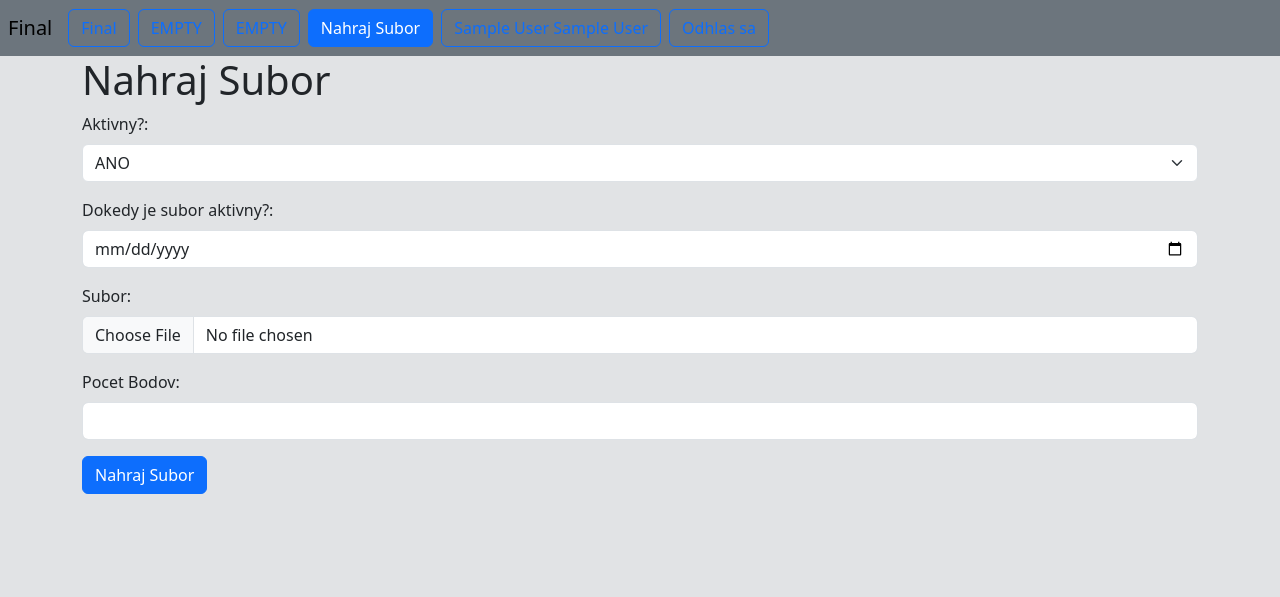
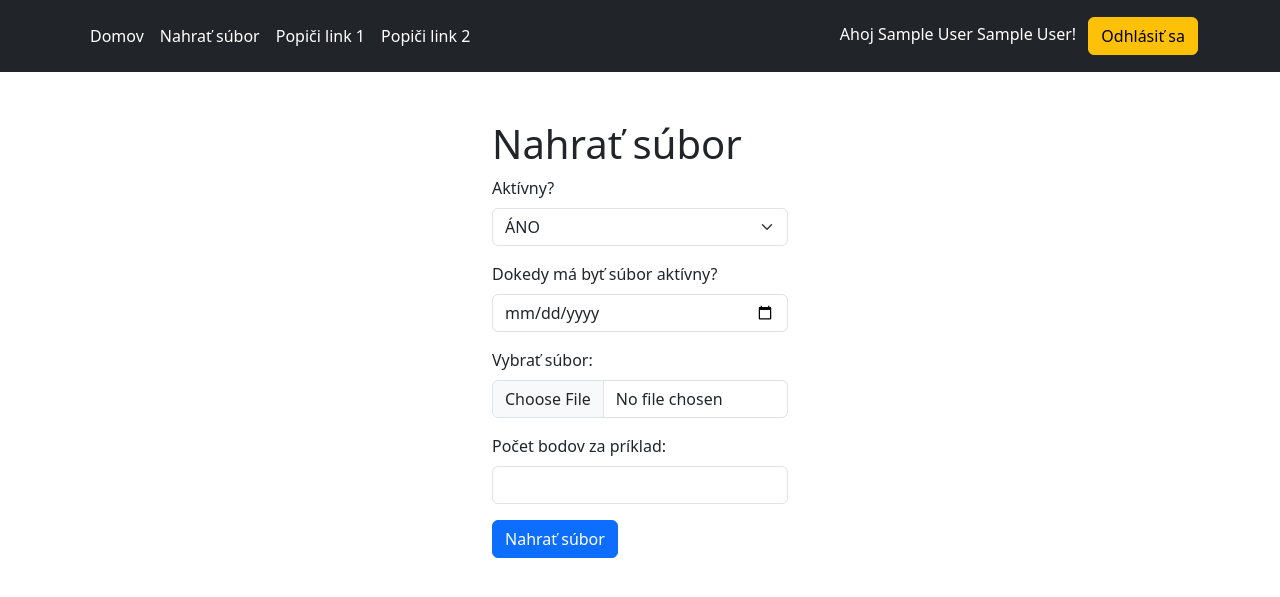
Before and after one commit to MatusVano/webte2_final, a PHP site: page /uploadFile.php in a window 1280 px wide. Shown: the top 597 px of the page. Run offline with PHP 8.4, Linux system fonts and the light colour scheme; the visitor is signed in with stand-in values (Sample User, id 1); some libraries are stand-ins or nearby versions.

Commit message:
uploadFile: refactor

```diff
--- a/components/loggedin_teacher_menu.php
+++ b/components/loggedin_teacher_menu.php
@@ -3,6 +3,7 @@
         <div class="d-flex flex-wrap align-items-center justify-content-center justify-content-lg-start">
             <ul class="nav col-12 col-lg-auto me-lg-auto mb-2 justify-content-center mb-md-0">
                 <li><a href="/" class="nav-link px-2 text-white">Domov</a></li>
+                <li><a href="/uploadFile.php" class="nav-link px-2 text-white">Nahrať súbor</a></li>
                 <li><a href="/" class="nav-link px-2 text-white">Popiči link 1</a></li>
                 <li><a href="/" class="nav-link px-2 text-white">Popiči link 2</a></li>
             </ul>
--- a/uploadFile.php
+++ b/uploadFile.php
@@ -1,10 +1,13 @@
 <?php
+ini_set('display_errors', 1);
+ini_set('display_startup_errors', 1);
+error_reporting(E_ALL);
 
 session_start();
 
 require_once('config.php');
 
-if(!isset($_SESSION["loggedin"]) || $_SESSION["loggedin"] === false || $_SESSION["type"] !== "Teacher"){
+if (!isset($_SESSION["loggedin"]) || $_SESSION["loggedin"] === false || $_SESSION["type"] !== "Teacher") {
     header("location: index.php");
     exit;
 }
@@ -14,16 +17,9 @@ $err_msg = "";
 //sudo chown -R www-data:www-data /var/www
 //sudo chmod -R g+rwX /var/www
 
-ini_set('display_errors', 1);
-ini_set('display_startup_errors', 1);
-error_reporting(E_ALL);
-
 try {
-    $db = new PDO("mysql:host=$hostname;dbname=$dbname", $username, $password);
-    $db->setAttribute(PDO::ATTR_ERRMODE, PDO::ERRMODE_EXCEPTION);
-
-    if (isset($_POST['active'])){
-        if (isset($_FILES['my_file']['name']) && ($_FILES['my_file']['name']!="")){
+    if (isset($_POST['active'])) {
+        if (isset($_FILES['my_file']['name']) && ($_FILES['my_file']['name'] != "")) {
             // Where the file is going to be stored
             $target_dir = "uploads/";
             $file = $_FILES['my_file']['name'];
@@ -31,13 +27,13 @@ try {
             $filename = $path['filename'];
             $ext = $path['extension'];
             $temp_name = $_FILES['my_file']['tmp_name'];
-            $path_filename_ext = $target_dir.$filename.".".$ext;
+            $path_filename_ext = $target_dir . $filename . "." . $ext;
 
             // Check if file already exists
             if (file_exists($path_filename_ext)) {
-                $err_msg = "<p class='p-3 mb-2 bg-warning text-dark'>Subor uz existuje.</p>";
-            }else{
-                move_uploaded_file($temp_name,$path_filename_ext);
+                $err_msg = "<p class='alert alert-danger mt-3 mb-3' role='alert'>Súbor už existuje!</p>";
+            } else {
+                move_uploaded_file($temp_name, $path_filename_ext);
 
                 $sql = "INSERT INTO files (active, active_end, source, points) VALUES (:active, :active_end, :source, :points)";
 
@@ -53,16 +49,19 @@ try {
 
                 unset($stmt);
 
-                $err_msg = '<p class="p-3 mb-2 bg-success text-white"> Subor nahraty Uspesne.</p>';
-
+                $err_msg = "<p class='alert alert-success mt-3 mb-3' role='alert'>Súbor bol úspešne nahraný!</p>";
             }
         }
     }
+} catch (PDOException $e) {
+    echo $e->getMessage();
+}
 
-    ?>
+?>
 
 <!DOCTYPE html>
 <html lang="sk">
+
 <head>
     <meta charset="UTF-8">
     <meta http-equiv="X-UA-Compatible" content="IE=edge">
@@ -75,52 +74,31 @@ try {
     <link href="style.css" rel="stylesheet">
 </head>
 
-<body class="bg-secondary" style="--bs-bg-opacity: .2;">
-    <nav class="navbar navbar-expand-lg navbar-light bg-secondary">
-        <a class="navbar-brand ml-1" href="index.php">Final</a>
-        <button class="navbar-toggler" type="button" data-toggle="collapse" data-target="#navbarNav" aria-controls="navbarNav" aria-expanded="false" aria-label="Toggle navigation">
-            <span class="navbar-toggler-icon"></span>
-        </button>
-        <div class="collapse navbar-collapse" id="navbarNav">
-            <ul class="navbar-nav">
-                <li class="nav-item active">
-                    <a class="btn btn-outline-primary" href="index.php">Final</a>
-                </li>
-                <li class="nav-item">
-                    <a class="btn btn-outline-primary ml-1" href="#">EMPTY</a>
-                </li>
-                <li class="nav-item">
-                    <a class="btn btn-outline-primary ml-1" href="#">EMPTY</a>
-                </li>
+<body>
+    <?php
+    if (isset($_SESSION["loggedin"]) && $_SESSION["loggedin"] === true) {
+        if (isset($_SESSION["type"]) && $_SESSION["type"] == "Student") {
+            include 'components/loggedin_menu.php';
+        } elseif (isset($_SESSION["type"]) && $_SESSION["type"] == "Teacher") {
+            include 'components/loggedin_teacher_menu.php';
+        } else {
+            include 'components/loggedout_menu.php';
+        }
+    } elseif (isset($_SESSION['access_token']) && $_SESSION['access_token']) {
+        if (isset($_SESSION["type"]) && $_SESSION["type"] == "Student") {
+            include 'components/loggedin_menu.php';
+        } elseif (isset($_SESSION["type"]) && $_SESSION["type"] == "Teacher") {
+            include 'components/loggedin_teacher_menu.php';
+        } else {
+            include 'components/loggedout_menu.php';
+        }
+    } else {
+        include 'components/loggedout_menu.php';
+    }
+    ?>
 
-                <?php
-                if(isset($_SESSION["loggedin"]) && $_SESSION["loggedin"] === true){
-                    if($_SESSION["type"] === "Teacher"){ ?>
-                        <li class="nav-item">
-                            <a class="btn btn-primary ml-1" href="uploadFile.php">Nahraj Subor</a>
-                        </li>
-                        <?php
-                    }
-                    ?>
-                    <li class="nav-item">
-                        <a class="btn btn-outline-primary ml-1" href="#"><?php echo $_SESSION["first_name"] . " " . $_SESSION["surname"]; ?></a>
-                    </li>
-
-                    <li class="nav-item">
-                        <a class="btn btn-outline-primary ml-1" href="authentification/logout.php">Odhlas sa</a>
-                    </li>
-                    <?php
-                }else{ ?>
-                    <li class="nav-item">
-                        <a class="btn btn-outline-primary ml-1" href="authentification/index.php">Prihlás sa</a>
-                    </li>
-                <?php }?>
-            </ul>
-        </div>
-    </nav>
-
-    <div class="container-md">
-        <h1>Nahraj Subor</h1>
+    <div class="container mt-5 w-25">
+        <h1>Nahrať súbor</h1>
 
         <?php
         echo $err_msg;
@@ -128,29 +106,29 @@ try {
 
         <form name="form" action="#" method="post" enctype="multipart/form-data">
             <div class="mb-3">
-                <label for="InputActive" class="form-label">Aktivny?: </label>
+                <label for="InputActive" class="form-label">Aktívny? </label>
                 <select name="active" id=InputActive" class="form-select">
-                    <option value="1" selected>ANO</option>
+                    <option value="1" selected>ÁNO</option>
                     <option value="0">NIE</option>
                 </select>
             </div>
 
             <div class="mb-3">
-                <label for="ActiveEnd" class="form-label">Dokedy je subor aktivny?: </label>
+                <label for="ActiveEnd" class="form-label">Dokedy má byť súbor aktívny? </label>
                 <input type="date" name="active_end" class="form-control" id="ActiveEnd" required>
             </div>
 
             <div class="mb-3">
-                <label for="InputFile" class="form-label">Subor: </label>
+                <label for="InputFile" class="form-label">Vybrať súbor: </label>
                 <input type="file" name="my_file" class="form-control" id="InputFile" required>
             </div>
 
             <div class="mb-3">
-                <label for="InputPoints" class="form-label">Pocet Bodov: </label>
+                <label for="InputPoints" class="form-label">Počet bodov za príklad: </label>
                 <input type="number" name="points" class="form-control" id="InputPoints" required>
             </div>
 
-            <button type="submit" class="btn btn-primary">Nahraj Subor</button>
+            <button type="submit" class="btn btn-primary">Nahrať súbor</button>
         </form>
     </div>
 
@@ -158,11 +136,5 @@ try {
     <script src="https://cdn.jsdelivr.net/npm/popper.js@1.12.9/dist/umd/popper.min.js" integrity="sha384-ApNbgh9B+Y1QKtv3Rn7W3mgPxhU9K/ScQsAP7hUibX39j7fakFPskvXusvfa0b4Q" crossorigin="anonymous"></script>
     <script src="https://cdn.jsdelivr.net/npm/bootstrap@4.0.0/dist/js/bootstrap.min.js" integrity="sha384-JZR6Spejh4U02d8jOt6vLEHfe/JQGiRRSQQxSfFWpi1MquVdAyjUar5+76PVCmYl" crossorigin="anonymous"></script>
 </body>
+
 </html>
-
-    <?php
-} catch (PDOException $e){
-    echo $e->getMessage();
-}
-
-?>
```
